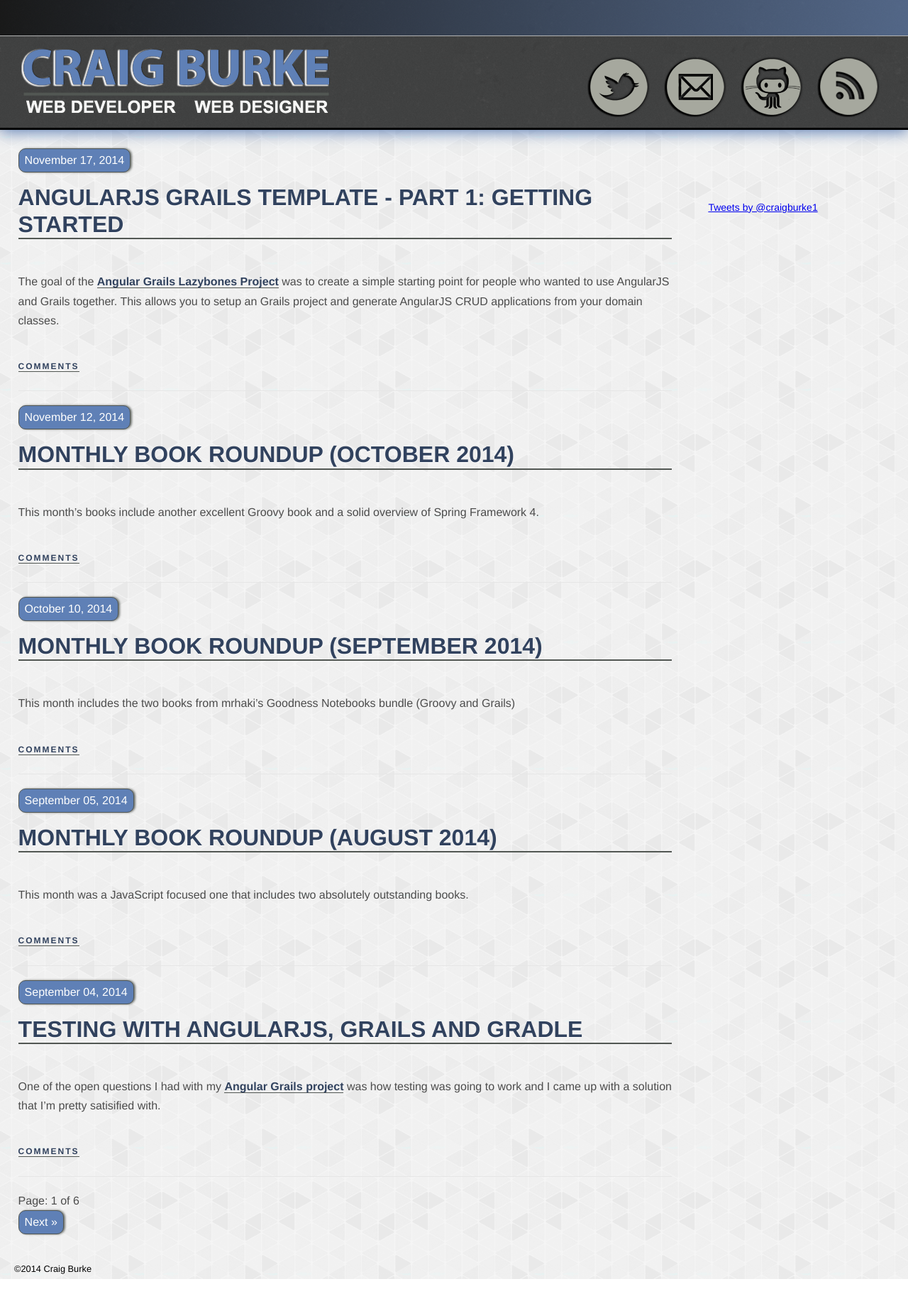
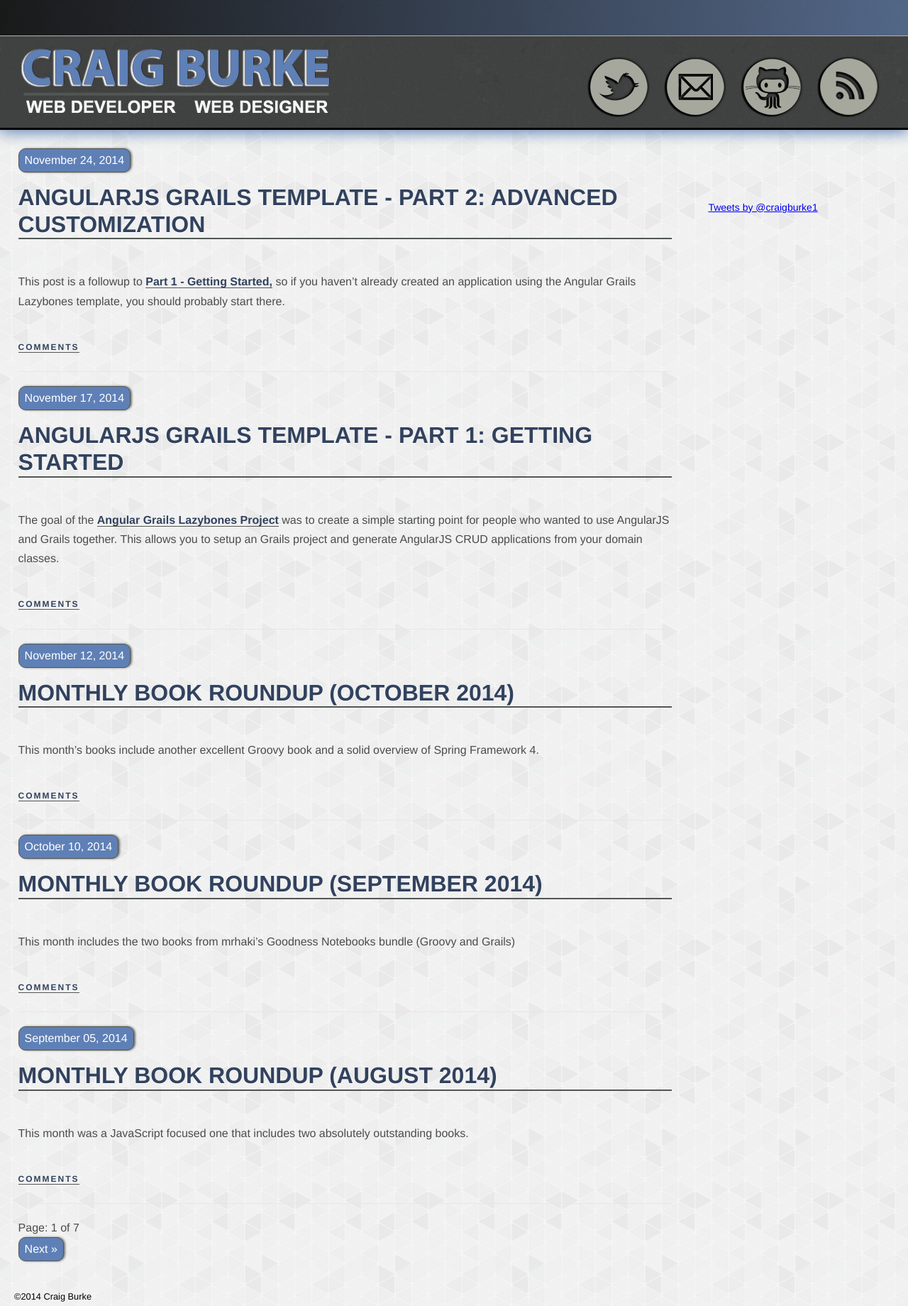
Before and after one commit to craigburke/craigburke.github.io, a Jekyll site: the page built from index.html, in a window 1280 px wide. Shown: the whole page at 71% size. Built offline with Jekyll 4.4.1, drawn with Linux system fonts in a browser that asks for light colours; Markdown is read by kramdown in place of the engine named in the settings; the list of posts is cut into pages by our own code; comment, search, counter and statistics services are not loaded; before the commit the page ends 1802 px from its top, so only the background shows below that.

Commit message:
Angular Grails Template: Part 2

```diff
--- a/_posts/2014-11-17-angular-grails-template-1.markdown
+++ b/_posts/2014-11-17-angular-grails-template-1.markdown
@@ -260,4 +260,4 @@
 
 As you can see, this template allows you to quickly get started building an AngularJS application in Grails.
 
-The template was designed to be highly customizable and there are lots of ways to customize and modify your app and the modules you can generate. I'll go into more detail on the more advanced customization in part 2.
+The template was designed to be highly customizable and there are lots of ways to customize and modify your app and the modules you can generate. I go into more detail on the more advanced customization in <a href="/2014/11/24/angular-grails-template-2.html">Part 2: Advanced Customization</a>.
--- /dev/null
+++ b/_posts/2014-11-24-angular-grails-template-2.markdown
@@ -0,0 +1,168 @@
+---
+layout: post
+title: "AngularJS Grails Template - Part 2: Advanced Customization"
+date: 2014-11-24
+---
+
+This post is a followup to <a href="/2014/11/17/angular-grails-template-1.html">Part 1 - Getting Started,</a> so if you haven't already created an application using the Angular Grails Lazybones template, you should probably start there.
+
+Now I'm going talk about the ways you can further customize and tailor the Angular modules that the lazybones template generates.
+
+#### Project Template
+
+Whenever you run the **lazybones generate module** command, it references the files found in **src/templates/angular/crud** in your main project to build out your new module:
+
+<img src="/images/posts/angular-grails-lazybones-2-1.png">
+
+The files here mirror your project structure, so you have fine grain control over what files are created and where they ultimately end up.
+
+Any files with a **.gtpl** extension will be processed by the Groovy's [SimpleTemplateEngine](http://groovy.codehaus.org/api/groovy/text/SimpleTemplateEngine.html) so the rules about escaping characters apply here.
+
+You can use the variables **DOLLAR_SIGN,** **TAB,** and **NEWLINE** within your template files so to add those characters without having to worry about escaping them.
+
+#### Path Variables
+
+You'll notice in the screenshot above, that certain folder and file names have values like **\_resourceName\_** or **\_groupPath\_.** These refer to values that allow you to have more control over the destination of your template files. Note the use of the underscores surrounding the variable names in the file/folder names.
+
+These following variables that are used to build the path within your project:
+
+<table class="table">
+<thead>
+	<tr>
+		<th>Variable</th>
+		<th>Description</th>
+		<th>Example</th>
+	</tr>
+</thead>
+<tbody>
+	<tr>
+		<td><strong>groupPath</strong></td>
+		<td>Java source path based on your project group</td>
+		<td><strong>com/craigburke/angular</strong> (for group com.craigburke.angular)</td>
+	</tr>
+	<tr>
+		<td><strong>resourceName</strong></td>
+		<td>The domain class name</td>
+		<td><strong>Employee</strong></td>
+	</tr>
+	<tr>
+		<td><strong>moduleName</strong></td>
+		<td>the angular module name</td>
+		<td><strong>exampleApp.employee</strong></td>
+	</tr>
+
+	<tr>
+		<td><strong>modulePath</strong></td>
+		<td>Path based on angular module name</td>
+		<td><strong>example-app/employee</strong> (for module exampleApp.employee)</td>
+	</tr>
+</tbody>
+</table>
+
+
+
+
+#### Domain properties
+
+In addition to the path variables above, a map of variable for each domain property are add as a variable **properties**
+
+<table class="table">
+<thead>
+	<tr>
+		<th>Variable</th>
+		<th>Description</th>
+		<th>Example</th>
+	</tr>
+</thead>
+<tbody>
+	<tr>
+		<td><strong>name</strong></td>
+		<td>The property name</td>
+		<td><strong>birthDate</strong></td>
+	</tr>
+	<tr>
+		<td><strong>label</strong></td>
+		<td>The natural name based on the property name</td>
+		<td><strong>Birth Date</strong></td>
+	</tr>
+	<tr>
+		<td><strong>type</strong></td>
+		<td>The class of the property</td>
+		<td><strong>java.util.Date</strong></td>
+	</tr>
+
+	<tr>
+		<td><strong>domainClass</strong></td>
+		<td>Boolean indicating whether the property is a domain class</td>
+		<td><strong>false</strong></td>
+	</tr>
+
+	<tr>
+		<td><strong>constraints</strong></td>
+		<td>A map of the constaints for the property</td>
+		<td><strong>[required: true, nullable: false]</strong></td>
+	</tr>
+</tbody>
+</table>
+
+So given our example domain class Employee:
+{% highlight groovy %}
+package com.craigburke
+
+class Employee {
+	String firstName
+	String lastName
+	Date birthDate
+	BigDecimal salary
+
+	static constraints = {
+		firstName(maxSize: 128)
+		lastName(masSize: 256)
+		birthDate(required: false, nullable: true)
+	}
+
+}
+{% endhighlight %}
+
+The **properties** variable would have this value within your templates
+{% highlight groovy %}
+assert properties == [
+	[name: 'firstName', label: 'First Name', type: String, domainClass: false, constraints: [required: true, nullable: false, maxSize: 128] ],
+	[name: 'lastName', label: 'Last Name', type: String, domainClass: false, constraints: [required: true, nullable: false, maxSize: 256] ],
+	[name: 'birthDate', label: 'Birth Date', type: Date, domainClass: false, constraints: [required: false, nullable: true] ],
+	[name: 'salary', label: 'Salary', type: BigDecimal, domainClass: false, constraints: [required: true, nullable: false] ]
+]
+{% endhighlight %}
+
+This takes into account the Grails default of properties being required and non-nullable when determining the constraints.
+
+#### RenderUtil Class
+
+The RenderUtil class is an easy way to expose new methods or properties to your templates. You can also override any of the variables listed above if you'd like.
+
+**Any property or closure assigned to the util map within this file will be available within your templates.**
+
+As an example, here's how I could expose a new method called **renderPanel** within my templates:
+
+**src/templates/angular/RenderUtil.groovy**
+{% highlight groovy %}
+def util = [:]
+
+util.renderPanel = { text ->
+	"""<div class="panel panel-default">
+	  <div class="panel-body">
+	    ${text}
+	  </div>
+	</div>"""
+}
+
+return util
+{% endhighlight %}
+
+These added properties or methods can be used in any of the files found in your template folder (not just HTML files). The HTML files are just where I found these additional methods most useful (using them almost like Grails TagLibs).
+
+#### Conclusion
+
+I wanted to provide a good starter project for anyone looking to use Grails and AngularJS together but I also wanted to make it easy to configure any aspect of the project.
+
+I'm looking forward to hearing how people are making use of this or if anyone has suggestions. **I'm going to use this template extensively in my own work and will continue to work actively on it, so as always feedback is definitely welcome.**
--- a/css/craig.css
+++ b/css/craig.css
@@ -67,7 +67,7 @@
     padding: 12px 0;
 }
 
-dl {
+dl, table.table {
 	background: #FFF;
 	background: rgba(255,255,255,0.5);
    	border: 2px solid #525753;
@@ -86,11 +86,17 @@
 	text-align: center;
 }
 
-dl dd
+dl dd,
+.table td, .table th
 {
 	border-top: 1px solid #525753;
 	margin-left: 230px;
 	padding: 8px;
+}
+
+.table th {
+	background: #5f80b6;
+	color: #FFF;
 }
 
 dl:after {
```
Also changed, not shown: images/posts/angular-grails-lazybones-2-1.png (added).
